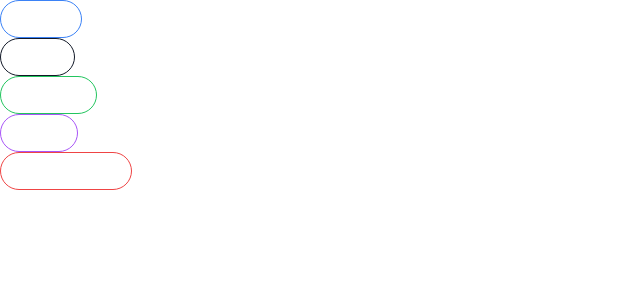
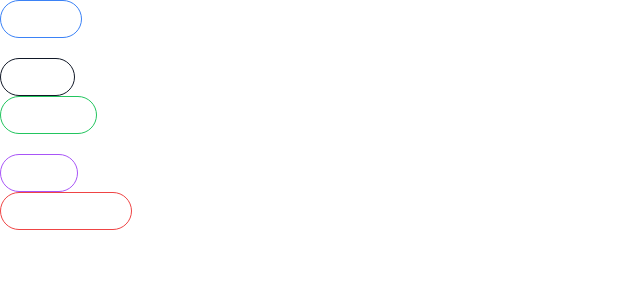
Before and after one commit to oztuzelosman/components-app, a React (Create React App) app: page / in a window 1280 px wide. Shown: the top 300 px of the page, without its empty margins (0-640 px from the left). Built offline with nearby package versions, Linux system fonts and the light colour scheme.

Commit message:
add extra classes with rest.className

```diff
--- a/src/App.js
+++ b/src/App.js
@@ -14,11 +14,17 @@ function App() {
         <GiClover />
         Hide
       </Button>
-      <Button secondary rounded outline onMouseEnter={handleClick}>
+      <Button
+        secondary
+        rounded
+        outline
+        className="mt-5"
+        onMouseEnter={handleClick}
+      >
         <GiClover />
         Buy
       </Button>
-      <Button success rounded outline>
+      <Button success rounded outline className="mb-5">
         <GiClover />
         Cancel
       </Button>
--- a/src/Button.js
+++ b/src/Button.js
@@ -1,4 +1,4 @@
-import classnames from "classnames";
+import className from "classnames";
 
 function Button({
   children,
@@ -11,7 +11,10 @@ function Button({
   rounded,
   ...rest
 }) {
-  const classes = classnames("flex items-center px-3 py-1.5 border", {
+  const classes = className(
+    rest.className,
+    "flex items-center px-3 py-1.5 border",
+    {
       "bg-blue-500 text-white border-blue-500 ": primary,
       "bg-gray-900 text-white border-gray-900": secondary,
       "bg-green-500 text-white border-green-500": success,
@@ -24,9 +27,10 @@ function Button({
       "text-green-500": outline && success,
       "text-purple-500": outline && warning,
       "text-red-500": outline && danger,
-  });
+    }
+  );
   return (
-    <button className={classes} {...rest}>
+    <button {...rest} className={classes}>
       {children}
     </button>
   );
```
Lines whose indentation alone changed are shown as unchanged.
